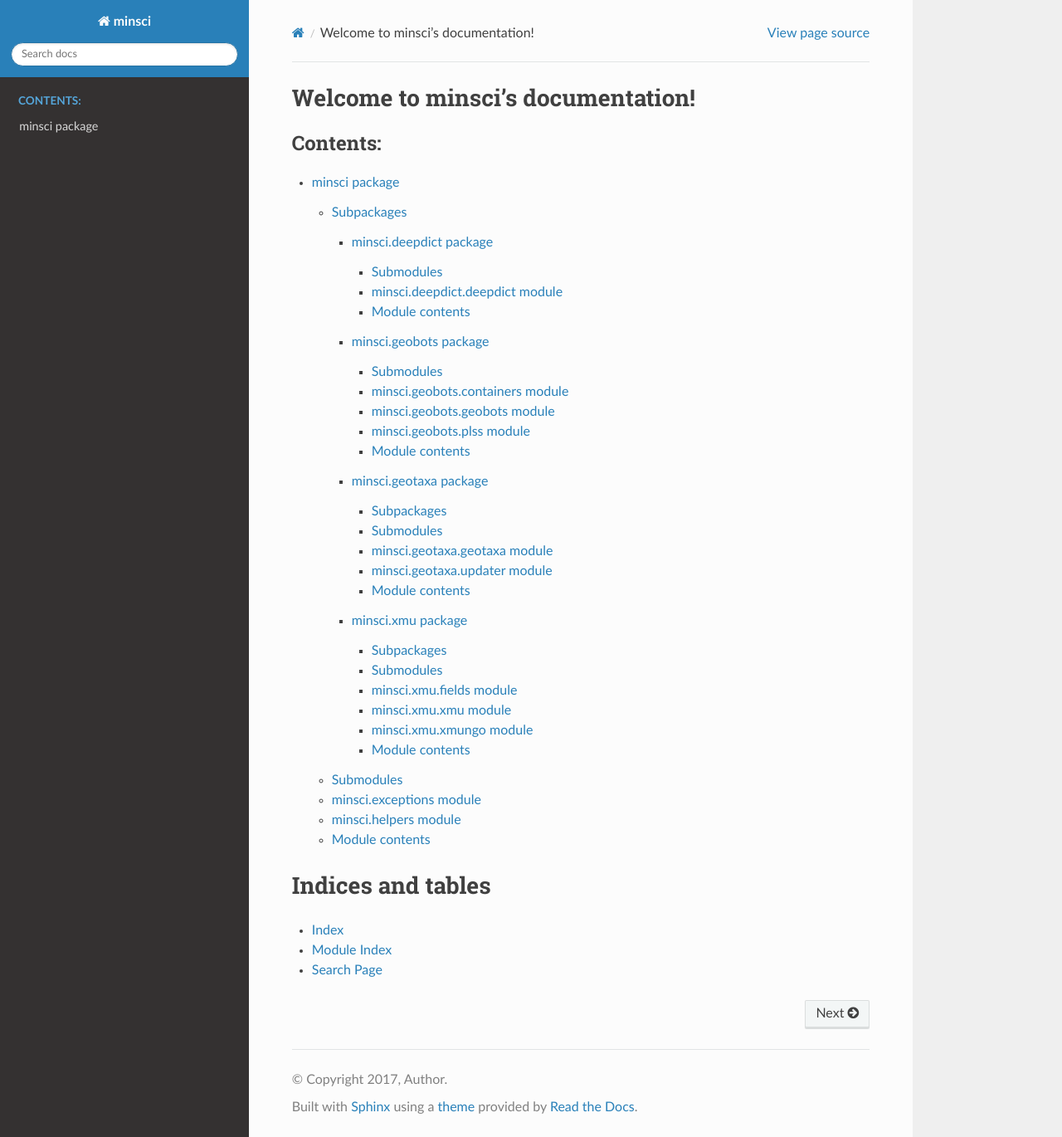
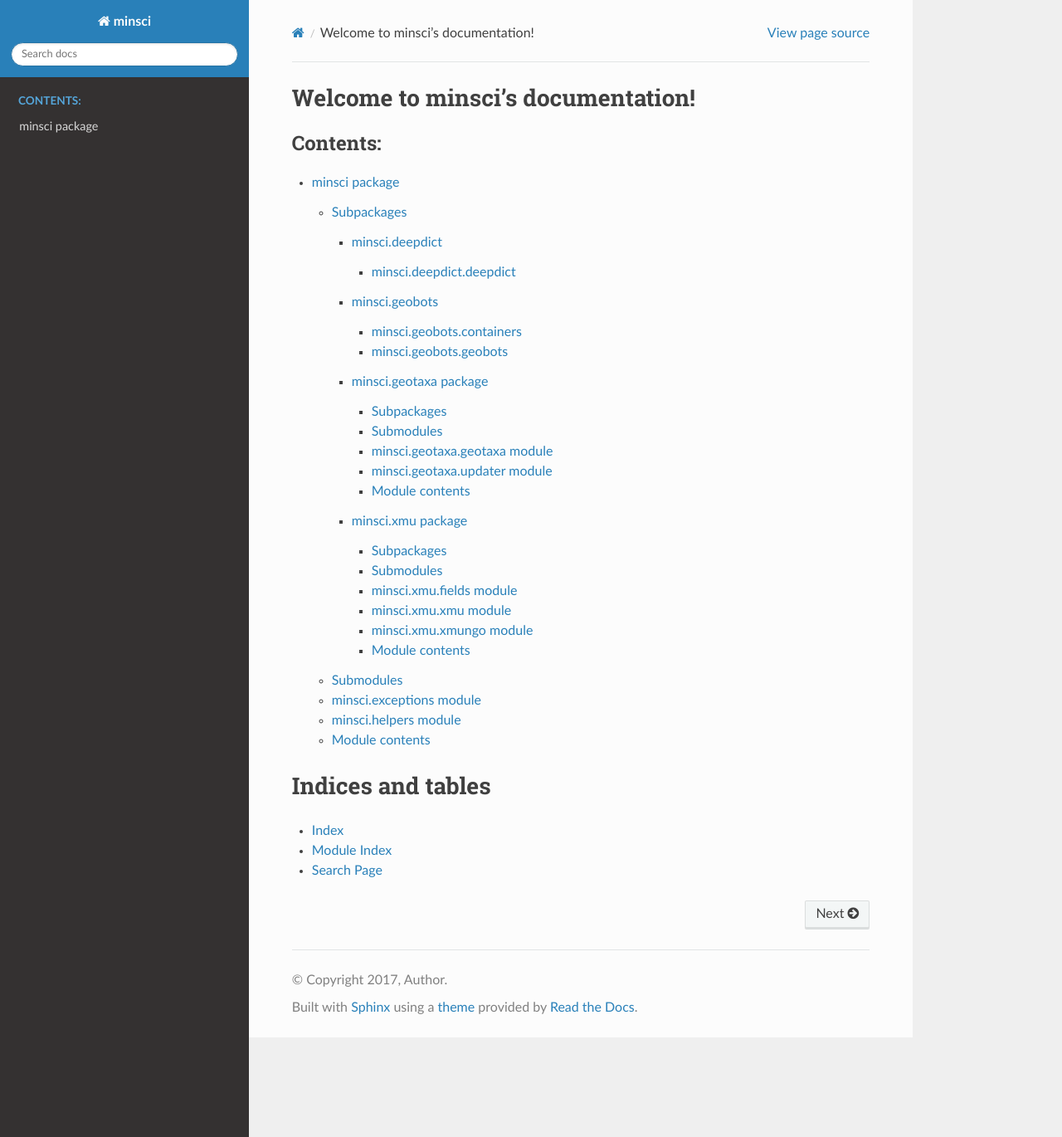
Before and after one commit to adamancer/minsci, a Sphinx documentation site: the page built from docs/index.rst, in a window 1280 px wide and 1370 px high. Shown: the whole window at 83% size. Built offline with Sphinx 7.4.7 and the Read the Docs theme 2.0.0, drawn with Linux system fonts in a browser that asks for light colours.

Commit message:
Improved documentation of DeepDict class

```diff
--- a/docs/minsci.deepdict.rst
+++ b/docs/minsci.deepdict.rst
@@ -1,22 +1,16 @@
-minsci.deepdict package
-=======================
+minsci.deepdict
+===============
 
-Submodules
-----------
+.. automodule:: minsci.deepdict
+    :members:
+    :undoc-members:
+    :show-inheritance:
 
-minsci.deepdict.deepdict module
--------------------------------
+
+minsci.deepdict.deepdict
+------------------------
 
 .. automodule:: minsci.deepdict.deepdict
     :members:
     :undoc-members:
     :show-inheritance:
-
-
-Module contents
----------------
-
-.. automodule:: minsci.deepdict
-    :members:
-    :undoc-members:
-    :show-inheritance:
--- a/docs/minsci.geobots.rst
+++ b/docs/minsci.geobots.rst
@@ -1,38 +1,25 @@
-minsci.geobots package
-======================
+minsci.geobots
+==============
 
-Submodules
-----------
+.. automodule:: minsci.geobots
+    :members:
+    :undoc-members:
+    :show-inheritance:
 
-minsci.geobots.containers module
---------------------------------
+
+minsci.geobots.containers
+-------------------------
 
 .. automodule:: minsci.geobots.containers
     :members:
     :undoc-members:
     :show-inheritance:
 
-minsci.geobots.geobots module
------------------------------
+
+minsci.geobots.geobots
+----------------------
 
 .. automodule:: minsci.geobots.geobots
     :members:
     :undoc-members:
     :show-inheritance:
-
-minsci.geobots.plss module
---------------------------
-
-.. automodule:: minsci.geobots.plss
-    :members:
-    :undoc-members:
-    :show-inheritance:
-
-
-Module contents
----------------
-
-.. automodule:: minsci.geobots
-    :members:
-    :undoc-members:
-    :show-inheritance:
```
Also changed, not shown: 1 other file.
